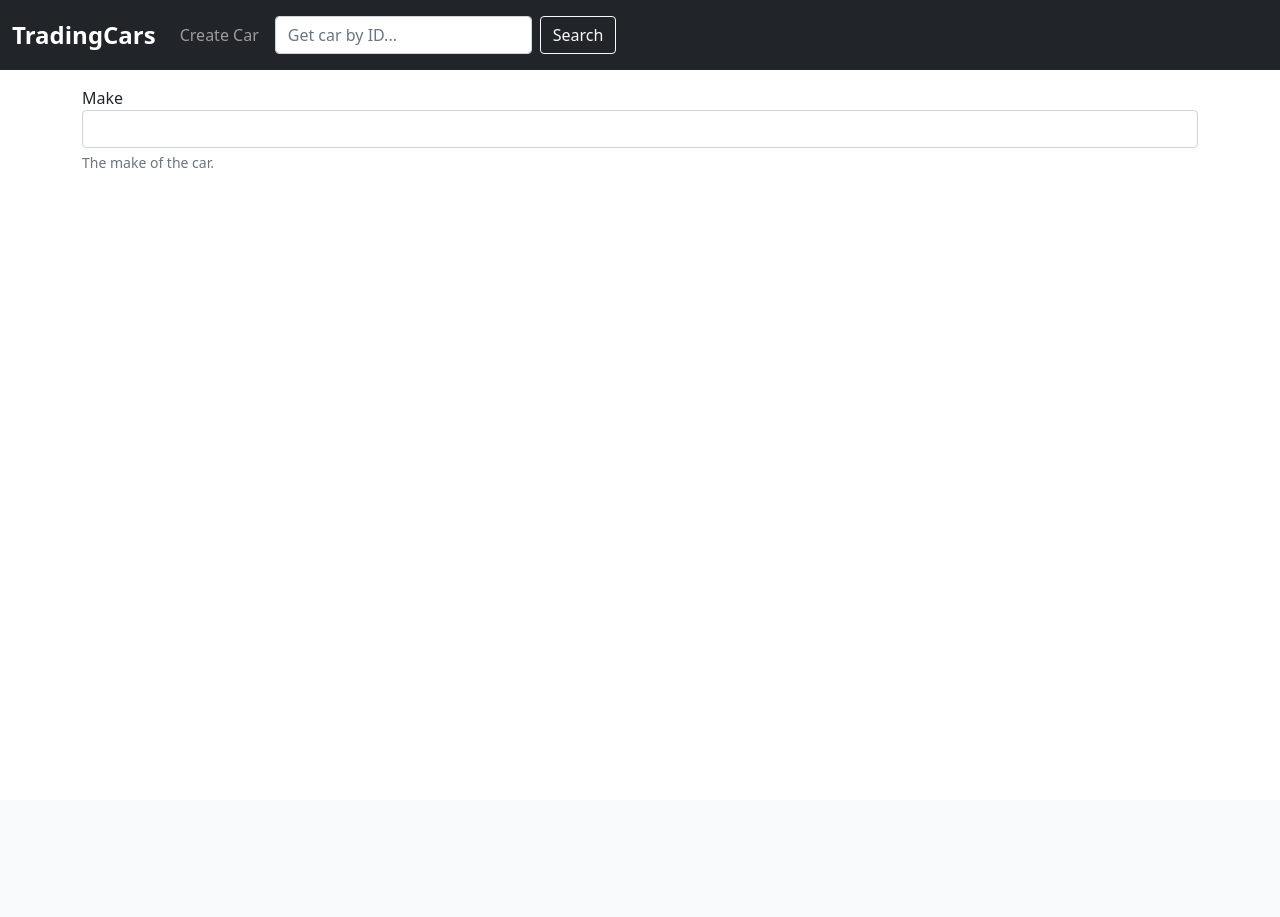
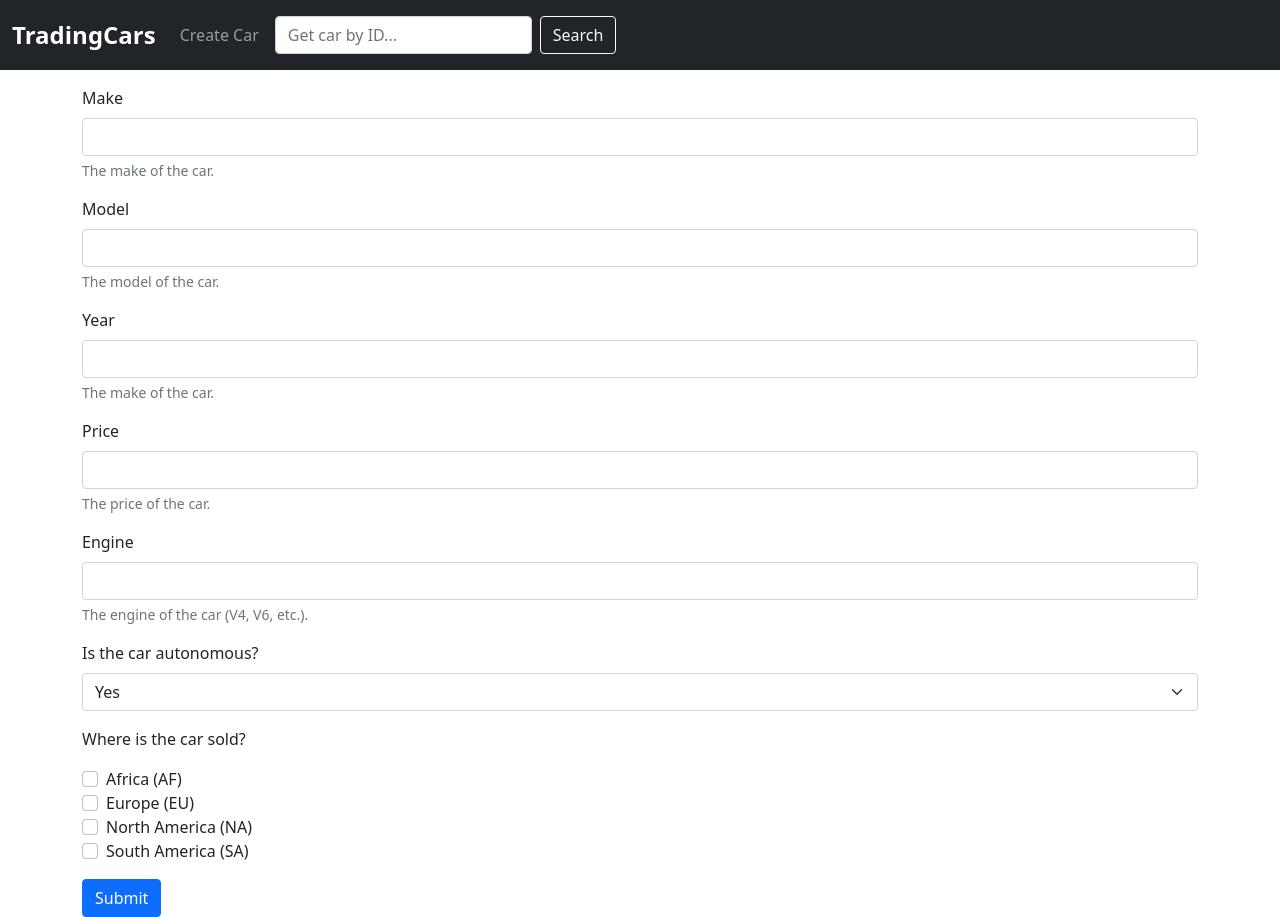
Before and after one commit to rcmadden/courses, a FastAPI app: page /create in a window 1280 px wide. Before the commit the page ends 168 px from the top, so only its background shows below. Run offline with FastAPI, Linux system fonts and the light colour scheme.

Commit message:
non-working savepoint

```diff
--- a/FastAPI-SuperGuide/3_car_viewer_from_scratch/main.py
+++ b/FastAPI-SuperGuide/3_car_viewer_from_scratch/main.py
@@ -28,19 +28,18 @@ def root(request: Request):
     return RedirectResponse(url="/cars")
 
 @app.get("/cars", response_class=HTMLResponse)
-def get_cars(request: Request, number: Optional[str] = Query("10", max_length=3)):
+def get_cars(request: Request, number: Optional[str] = Query("10",max_length=3)):
     response = []
     for id, car in list(cars.items())[:int(number)]:
-        response.append((id, car))
+        response.append((id,car))
     return templates.TemplateResponse("index.html", {"request": request, "cars": response, "title": "Home"})
-
 
 @app.post("/search", response_class=RedirectResponse)
 def search_cars(id: str = Form(...)):
     return RedirectResponse("/cars/" + id, status_code=302)
 
 @app.get("/cars/{id}", response_class=HTMLResponse)
-def get_car(request: Request, id: int = Path(...,ge=0,lt=1000)):
+def get_car_by_id(request: Request, id: int = Path(...,ge=0,lt=1000)):
     car = cars.get(id)
     response = templates.TemplateResponse("search.html", {"request": request, "car": car, "id": id, "title": "Search Car"})
     if not car:
@@ -52,15 +51,25 @@ def create_car(request: Request):
     return templates.TemplateResponse("create.html", {"request": request, "title": "Create Car"})
 
 @app.post("/cars", status_code=status.HTTP_201_CREATED)
-def add_cars(body_cars: List[Car], min_id: Optional[int] = Body(0)):
+def add_cars(
+    make: Optional[str] = Form(...),
+    model: Optional[str] = Form(...),
+    year: Optional[int] = Form(...),
+    price: Optional[float] = Form(...),
+    engine: Optional[str] = Form(...),
+    autonomous: Optional[bool] = Form(...),
+    sold: Optional[List[str]] = Form(None),
+    min_id: Optional[int] = Body(0)):
+    body_cars = [Car(make=make,model=model,year=year,price=price,engine=engine,autonomous=autonomous,sold=sold)]
     if len(body_cars) < 1:
-        raise HTTPException(status_code=status.HTTP_400_BAD_REQUEST, detail="No cars to add")
+        raise HTTPException(status_code=HTTP_400_BAD_REQUEST,detail="No cars to add.")
     min_id = len(cars.values()) + min_id
     for car in body_cars:
         while cars.get(min_id):
             min_id += 1
         cars[min_id] = car
         min_id += 1
+    return RedirectResponse(url="/cars", status_code=302)
 
 @app.put("/cars/{id}", response_model=Dict[str, Car])
 def update_car(id: int, car: Car = Body(...)):
--- a/FastAPI-SuperGuide/3_car_viewer_from_scratch/templates/create.html
+++ b/FastAPI-SuperGuide/3_car_viewer_from_scratch/templates/create.html
@@ -3,10 +3,48 @@
 <div class="container" style="margin-top: 1em;">
     <form action="/cars" method="POST">
         <div class="mb-3">
-            <label for="make" class="form-lable">Make</label>
+            <label for="make" class="form-label">Make</label>
             <input type="text" class="form-control" name="make" id="make" aria-describedby="makeDesc">
             <div id="makeDesc" class="form-text">The make of the car.</div>
         </div>
+        <div class="mb-3">
+            <label for="model" class="form-label">Model</label>
+            <input type="text" class="form-control" name="model" id="model" aria-describedby="modelDesc">
+            <div id="modelDesc" class="form-text">The model of the car.</div>
+        </div>
+        <div class="mb-3">
+            <label for="year" class="form-label">Year</label>
+            <input type="text" class="form-control" name="year" id="year" aria-describedby="yearDesc">
+            <div id="yearDesc" class="form-text">The make of the car.</div>
+        </div>
+        <div class="mb-3">
+            <label for="price" class="form-label">Price</label>
+            <input type="text" class="form-control" name="price" id="price" aria-describedby="priceDesc">
+            <div id="priceDesc" class="form-text">The price of the car.</div>
+        </div>
+        <div class="mb-3">
+            <label for="engine" class="form-label">Engine</label>
+            <input type="text" class="form-control" name="engine" id="engine" aria-describedby="engineDesc">
+            <div id="engineDesc" class="form-text">The engine of the car (V4, V6, etc.).</div>
+        </div>
+        <div class="mb-3">
+            <label for="autonomous" class="form-label">Is the car autonomous?</label>
+            <select class="form-select" name="autonomous" id="autonomous">
+                <option selected value="true">Yes</option>
+                <option value="false">No</option>
+            </select>
+        </div>
+        <div class="mb-3">
+            <p>Where is the car sold?</p>
+            <div class="form-check">
+                <input class="form-check-input" type="checkbox" name="sold" value="AF">Africa (AF)<br>
+                <input class="form-check-input" type="checkbox" name="sold" value="EU">Europe (EU)<br>
+                <input class="form-check-input" type="checkbox" name="sold" value="NA">North America (NA)<br>
+                <input class="form-check-input" type="checkbox" name="sold" value="SA">South America (SA)<br>
+            </div>
+        </div>
+        <button type="submit" class="btn btn-primary">Submit</button>
+
     </form>
 </div>
 {% include 'footer.html' %}
```
Also changed, not shown: 1 other file.
